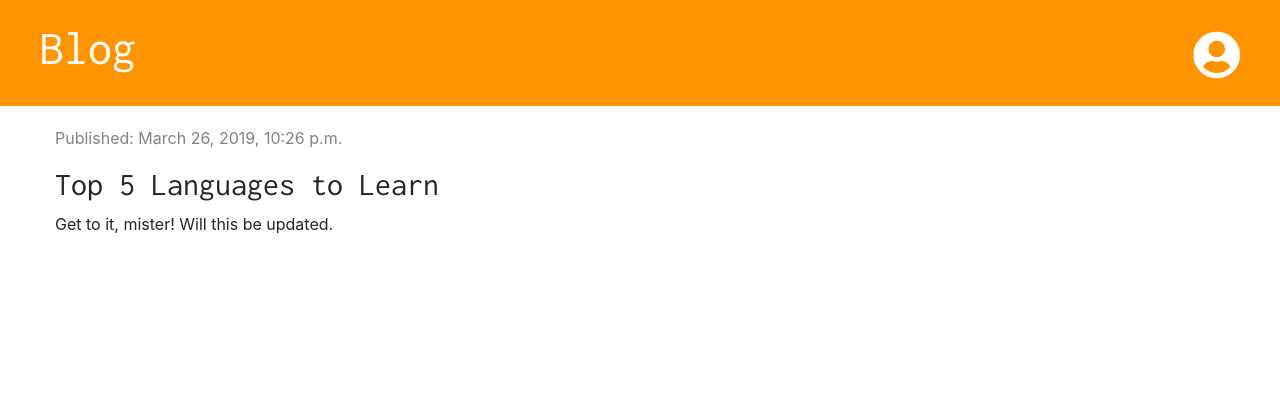
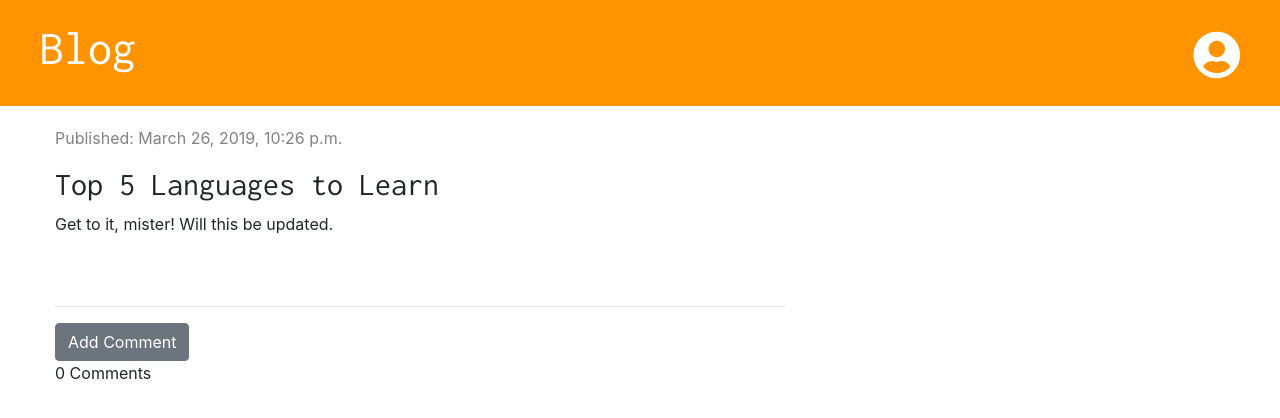
Before and after one commit to ChgTheWorldViaCode/BlogApp, a Django app: page /post/2/ in a window 1280 px wide. Shown: the top 418 px of the page. Run offline with Django 3.2, Linux system fonts and the light colour scheme; data comes from the database, SQL or seed files in the repository; both versions use the stored data as it was after the commit; some libraries are stand-ins or nearby versions.

Commit message:
Initial Creation of Comments Model and Entry.

```diff
--- a/blog/admin.py
+++ b/blog/admin.py
@@ -1,5 +1,6 @@
 from django.contrib import admin
-from .models import Post
+from .models import Post, Comment
 
 # Register your models here.
 admin.site.register(Post)
+admin.site.register(Comment)
--- a/blog/models.py
+++ b/blog/models.py
@@ -16,3 +16,12 @@ class Post(models.Model):
     # create string representation
     def __str__(self):
         return self.title
+
+class Comment(models.Model):
+    post = models.ForeignKey('blog.Post', on_delete=models.CASCADE,related_name='comments')
+    author = models.CharField(max_length=200)
+    text = models.TextField()
+    created_date = models.DateTimeField(default=timezone.now)
+
+    def __str__(self):
+        return self.text
--- a/blog/static/css/blog.css
+++ b/blog/static/css/blog.css
@@ -46,3 +46,7 @@ h1, h2, h3, h4 {
 .post-form-blog .btn-primary{
     float: right;
 }
+
+.comment {
+    margin: 20px 0px 20px 20px;
+}
--- a/blog/templates/blog/post_detail.html
+++ b/blog/templates/blog/post_detail.html
@@ -19,4 +19,22 @@
         <h1>{{ post.title }}</h1>
         <p>{{ post.text|truncatechars:50|linebreaksbr }}</p>
     </div>
+
+    <hr>
+    <a href="{% url 'add_comment_to_post' pk=post.pk %}" class="btn btn-secondary">Add Comment</a>
+    <!--Use related_name "comments" to get all comments-->
+    {% for comment in post.comments.all %}
+
+        <div class="comment">
+            <div class="date">
+                <p>Created: {{ comment.created_date }}</p>
+            </div>
+            <strong>{{ comment.author }}</strong>
+            <p>{{ comment.text }}</p>
+        </div>
+
+        {% empty %}
+            <p>0 Comments</p>
+    {% endfor%}
+
 {% endblock %}
--- a/blog/urls.py
+++ b/blog/urls.py
@@ -27,4 +27,8 @@ urlpatterns = [
     # mydjangosite.com/post/2/publish - online
     path('post/<int:pk>/publish/', views.post_publish,name='post_publish'),
 
+    # 127.0.0.1:8000/post/2/comment - local
+    # mydjangosite.com/post/2/comment - online
+    path('post/<int:pk>/comment/', views.add_comment_to_post, name='add_comment_to_post')
+
 ]
--- a/blog/views.py
+++ b/blog/views.py
@@ -1,7 +1,7 @@
 from django.contrib.auth.decorators import login_required
 from django.shortcuts import render, get_object_or_404, redirect
 from django.utils import timezone
-from .forms import PostForm
+from .forms import PostForm, CommentForm
 from .models import Post
 
 # Create your views here.
@@ -58,3 +58,18 @@ def post_publish(request, pk):
     post = get_object_or_404(Post,pk=pk)
     post.publish()
     return redirect('post_detail',pk=post.pk)
+
+@login_required
+def add_comment_to_post(request, pk):
+    post = get_object_or_404(Post,pk=pk)
+    if request.method == 'POST':
+        form = CommentForm(request.POST)
+        if form.is_valid():
+            comment = form.save(commit=False)
+            comment.author = request.user
+            comment.save()
+            return redirect('post_detail', pk=post.pk)
+    else:
+        form = CommentForm()
+        stuff_for_frontend = {'form': form, 'post': post}
+        return render(request,'add_comment_to_post.html',stuff_for_frontend)
```
Also changed, not shown: blog/forms.py (+6 -1 lines), blog/migrations/0002_comment.py (added), db.sqlite3.
